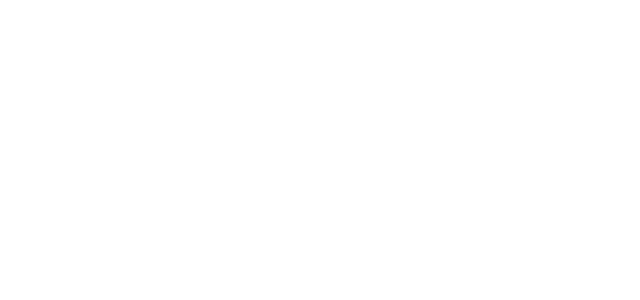
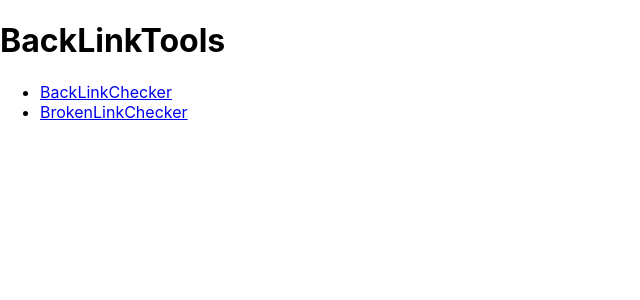
Before and after one commit to AftoTech/seotools, a React (Create React App) app: page /BackLinkTools in a window 1280 px wide. Before the commit this address had no page. Shown: the top 300 px of the page, without its empty margins (0-640 px from the left). Built offline with nearby package versions, Linux system fonts and the light colour scheme.

Commit message:
backlinkandbrokenlink

```diff
--- a/src/App.js
+++ b/src/App.js
@@ -14,6 +14,9 @@
 import KeywordExtractor from './screens/keywordExtractor/keywordExtractor';
 import KeywordDensityChecker from './screens/keyWorddensity/keyworddensitychecker';
 import KeywordCompetitor from './screens/KeyWordComptetior/keyWordcompetitor';
+import BackLinkChecker from './screens/backlinkChecker/backlinkChecker';
+import BackLinkTools from './screens/backlinktools';
+import BrokenLinkChecker from './screens/brokenLinkChecker/brokenLinkChecker';
 function App() {
   return (
     <BrowserRouter>
@@ -24,12 +27,16 @@
         <Route path="/Md5Generator" element={<Md5Generator />} />
         <Route path="/ImageToText" element={<ImageToText />} />
         <Route path='/MetaTagTools' element={<MetaTagTools />} />
+          <Route path='/BackLinkTools' element={<BackLinkTools />} />
         <Route path='/MetaTagExtractor' element={<MetaTagExtractor />} />
         <Route path='/MetaTagGenerator' element={<MetaTagGenerator />} />
         <Route path='/KeyWordTools' element={<KeyWordTools />} />
         <Route path='/KeywordExtractor' element={<KeywordExtractor />} />
         <Route path='/KeywordDensity' element={<KeywordDensityChecker />} />
-        <Route path='/KeywordCompetitorAnalsyis' element={<KeywordCompetitor/>}/>
+        <Route path='/KeywordCompetitorAnalsyis' element={<KeywordCompetitor />} />
+        <Route path='/KeywordCompetitorAnalsyis' element={<KeywordCompetitor />} />
+        <Route path='/BackLinkChecker' element={<BackLinkChecker />} />
+            <Route path='/BrokenLinkChecker' element={<BrokenLinkChecker/>}/>
       </Routes>
     </BrowserRouter>
   );
--- /dev/null
+++ b/src/screens/backlinkChecker/backlinkChecker.js
@@ -0,0 +1,47 @@
+import React, { useState } from "react";
+import { BASE_URL } from "../../constant";
+import "./backlinkChecker.css";
+
+
+
+const BackLinkChecker = () => {
+  const [Backlinks, setBacklinks] = useState()
+  const Calculate = () => {
+     var text = document.getElementById("inputField").value;
+      const requestOptions = {
+      method: "POST",
+      headers: { "Content-Type": "application/json" },
+      body: JSON.stringify({ text: text.trim() }),
+    };
+    fetch(BASE_URL + '/BacklinkChecker', requestOptions)
+      .then((response) => response.json())
+        .then((data) => {
+          console.log(data)
+        // setKeywordExtractor(data)
+      }).catch((err) => {
+        console.log(err)
+      });
+  }
+  return (
+    <div className="container">
+      <div>
+        <p>BackLinkChecker :</p>
+              <textarea
+                  className="KeywordArea"
+          id="inputField"
+          placeholder="Enter your url here..."
+        ></textarea>
+      </div>
+      <div className="calculatebutton">
+        <button onClick={Calculate}>Extract</button>
+      </div>
+     <div>
+        <p>Result :</p>
+        <p>{Backlinks}</p>
+      </div>
+
+    </div>
+  );
+};
+
+export default BackLinkChecker;
--- /dev/null
+++ b/src/screens/backlinktools.js
@@ -0,0 +1,22 @@
+
+import React from 'react';
+import { Outlet, Link } from "react-router-dom";
+const BackLinkTools =() =>{
+    return (
+        <div>
+            <h1>BackLinkTools</h1>
+       <nav>
+        <ul>
+          <li>
+            <Link to="/BackLinkChecker">BackLinkChecker</Link>
+            </li>
+              <li>
+            <Link to="/BrokenLinkChecker">BrokenLinkChecker</Link>
+            </li>
+        </ul>
+      </nav>
+      </div>
+  )
+}
+
+export default BackLinkTools;
--- a/src/screens/homepage.js
+++ b/src/screens/homepage.js
@@ -15,7 +15,11 @@
             </li>
              <li>
             <Link to="/KeywordTools">KeywordTools</Link>
-          </li>
+            </li>
+              <li>
+            <Link to="/BacklinkTools">BacklinkTools</Link>
+            </li>
+
         </ul>
       </nav>
          </div>
```
Also changed, not shown: src/screens/backlinkChecker/backlinkChecker.css (added), src/screens/brokenLinkChecker/brokenlinkChecker.css (added), 1 other file (tests, documents, lock files or other folders).
